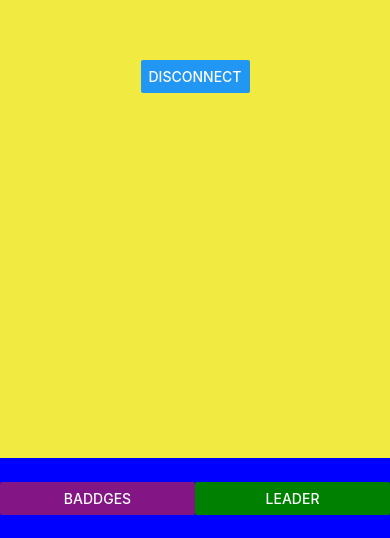
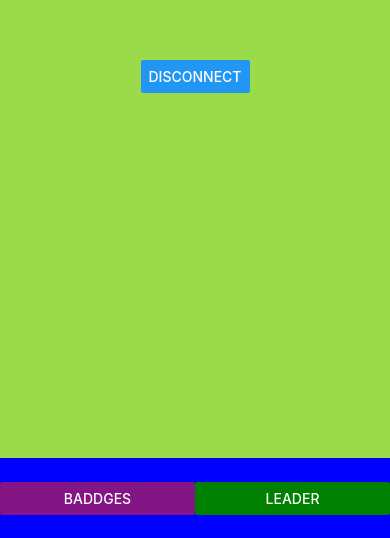
Before and after one commit to ACanovic/Disconnect, a React Native app in the folder mobile-react/: screen / in a window 390 px wide. Shown: the part 306-844 px from the top of the page. Built offline with nearby package versions, Linux system fonts and the light colour scheme.

Commit message:
leader baord

```diff
--- a/mobile-react/App.js
+++ b/mobile-react/App.js
@@ -35,7 +35,7 @@ export default class App extends React.Component {
 const styles = StyleSheet.create({
   container: {
     flex: 1,
-    backgroundColor: '#f1ea40',
+    backgroundColor: '#9bda49',
     alignItems: 'center',
     justifyContent: 'space-between',
   },
--- a/mobile-react/LeaderBoard.js
+++ b/mobile-react/LeaderBoard.js
@@ -1,10 +1,31 @@
 import React from 'react'
-import { StyleSheet, Text, View } from 'react-native';
+import { StyleSheet, Text, View, FlatList } from 'react-native';
 
 export default class LeaderBoard extends React.Component {
     render() {
         return (
-            <Text></Text>
+        	<View >
+	            <Text style={styles.textStyle}>LEADERBOARD</Text>
+	            <Text style={styles.textStyle}>YOU: 133/255</Text>
+	            <FlatList style={styles.textStyle}
+		          data={[
+		            {rank: 1, key: 'Devin'},
+		            {rank: 2, key: 'Jackson'},
+		            {rank: 3, key: 'James'},
+		            {rank: 4, key: 'Joel'},
+		            {rank: 5, key: 'John'},
+		          ]}
+		          renderItem={({item}) => <Text style={styles.textStyle} >{item.rank}  {item.key}</Text>}
+	        	/>
+        	</View>
         )
     }
 }
+
+const styles = StyleSheet.create({
+	textStyle: {
+		color: '#cff88f',
+		fontWeight: 'bold',
+		fontSize: 30,
+	}
+})
```
